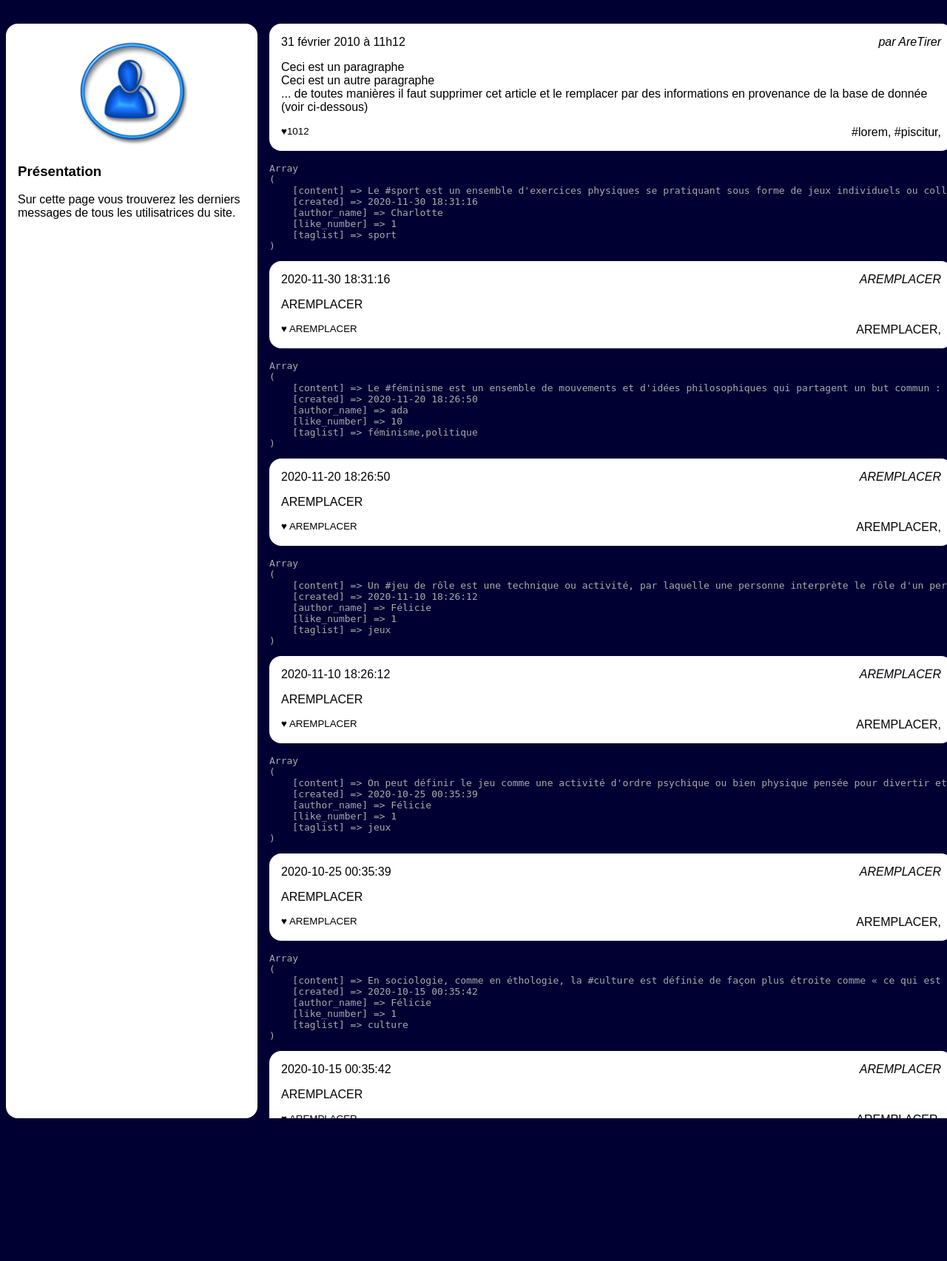
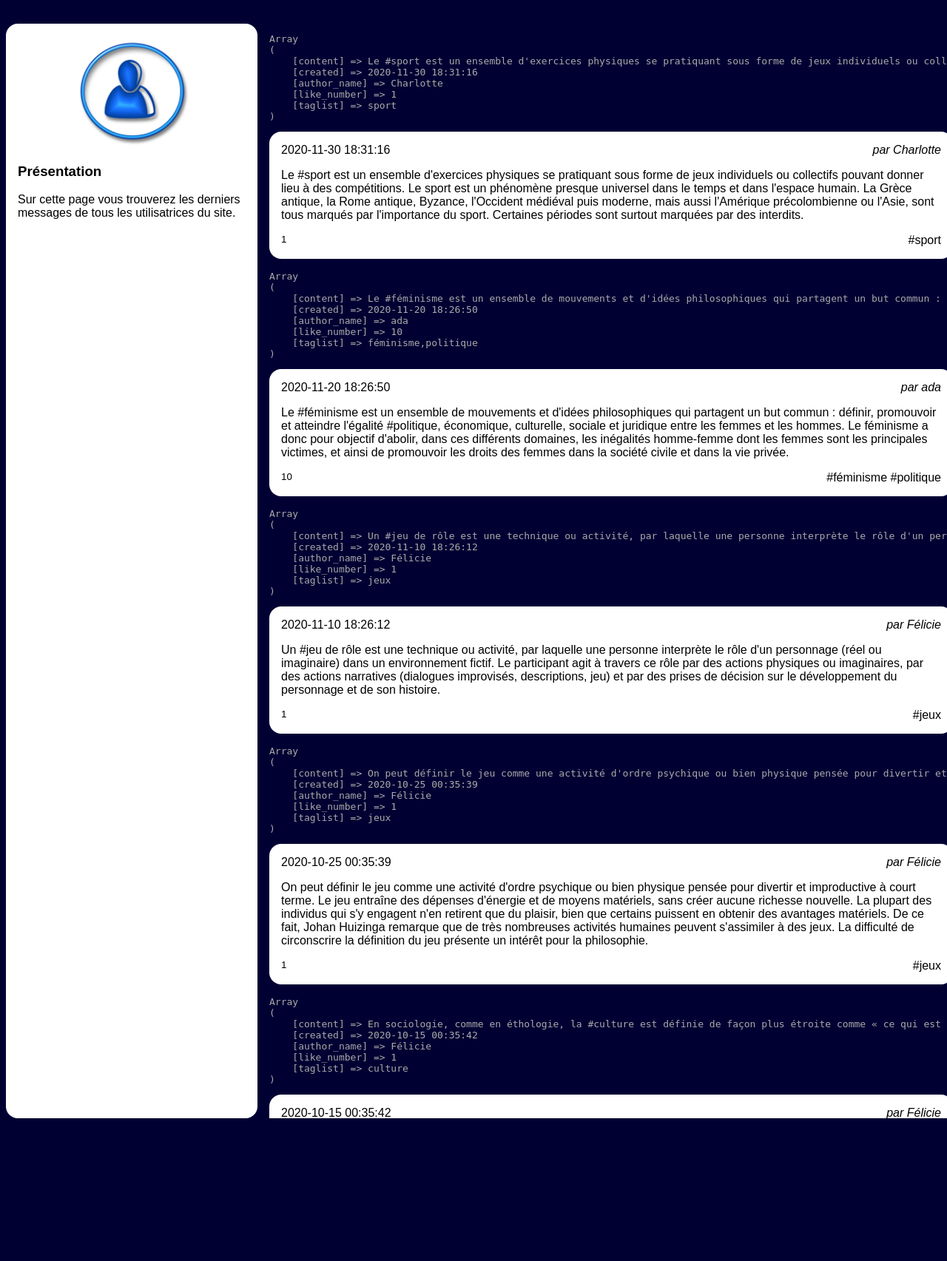
Before and after one commit to adatechschool/reseau-social-php-php_social_network_zineb_eda_kai, a PHP site: page /news.php in a window 1280 px wide. Shown: the part 90-1795 px from the top of the page at 74% size. Run offline with PHP 8.4, Linux system fonts and the light colour scheme; data comes from the database, SQL or seed files in the repository.

Commit message:
remplacer aremplacer

```diff
--- a/Niveau1/resoc_n1/news.php
+++ b/Niveau1/resoc_n1/news.php
@@ -1,17 +1,19 @@
 <!doctype html>
 <html lang="fr">
+
 <head>
     <meta charset="utf-8">
     <title>ReSoC - Actualités</title>
     <meta name="author" content="Julien Falconnet">
-        <link rel="stylesheet" href="style.css"/>
+    <link rel="stylesheet" href="style.css" />
 </head>
+
 <body>
     <?php
     include "header.php";
-        ?>        <div id="wrapper">
+    ?> <div id="wrapper">
         <aside>
-                <img src="user.jpg" alt="Portrait de l'utilisatrice"/>
+            <img src="user.jpg" alt="Portrait de l'utilisatrice" />
             <section>
                 <h3>Présentation</h3>
                 <p>Sur cette page vous trouverez les derniers messages de
@@ -21,24 +23,7 @@
         <main>
             <!-- L'article qui suit est un exemple pour la présentation et
                   @todo: doit etre retiré -->
-                <article>
-                    <h3>
-                        <time datetime='2020-02-01 11:12:13' >31 février 2010 à 11h12</time>
-                    </h3>
-                    <address>par AreTirer</address>
-                    <div>
-                        <p>Ceci est un paragraphe</p>
-                        <p>Ceci est un autre paragraphe</p>
-                        <p>... de toutes manières il faut supprimer cet
-                            article et le remplacer par des informations en
-                            provenance de la base de donnée (voir ci-dessous)</p>
-                    </div>
-                    <footer>
-                        <small>♥1012 </small>
-                        <a href="">#lorem</a>,
-                        <a href="">#piscitur</a>,
-                    </footer>
-                </article>
+
 
             <?php
             /*
@@ -53,11 +38,10 @@
             // Etape 1: Ouvrir une connexion avec la base de donnée.
             include "config.php";
             //verification
-                if ($mysqli->connect_errno)
-                {
+            if ($mysqli->connect_errno) {
                 echo "<article>";
-                    echo("Échec de la connexion : " . $mysqli->connect_error);
-                    echo("<p>Indice: Vérifiez les parametres de <code>new mysqli(...</code></p>");
+                echo ("Échec de la connexion : " . $mysqli->connect_error);
+                echo ("<p>Indice: Vérifiez les parametres de <code>new mysqli(...</code></p>");
                 echo "</article>";
                 exit();
             }
@@ -82,18 +66,16 @@
                     ";
             $lesInformations = $mysqli->query($laQuestionEnSql);
             // Vérification
-                if ( ! $lesInformations)
-                {
+            if (!$lesInformations) {
                 echo "<article>";
-                    echo("Échec de la requete : " . $mysqli->error);
-                    echo("<p>Indice: Vérifiez la requete  SQL suivante dans phpmyadmin<code>$laQuestionEnSql</code></p>");
+                echo ("Échec de la requete : " . $mysqli->error);
+                echo ("<p>Indice: Vérifiez la requete  SQL suivante dans phpmyadmin<code>$laQuestionEnSql</code></p>");
                 exit();
             }
 
             // Etape 3: Parcourir ces données et les ranger bien comme il faut dans du html
             // NB: à chaque tour du while, la variable post ci dessous reçois les informations du post suivant.
-                while ($post = $lesInformations->fetch_assoc())
-                {
+            while ($post = $lesInformations->fetch_assoc()) {
                 //la ligne ci-dessous doit etre supprimée mais regardez ce
                 //qu'elle affiche avant pour comprendre comment sont organisées les information dans votre
                 echo "<pre>" . print_r($post, 1) . "</pre>";
@@ -108,21 +90,31 @@
                     <h3>
                         <time><?php echo $post['created'] ?></time>
                     </h3>
-                        <address>AREMPLACER</address>
+                    <address><?php echo "par " . $post['author_name'] ?></address>
                     <div>
-                            <p>AREMPLACER</p>
+                        <p><?php echo $post['content']   ?></p>
                     </div>
                     <footer>
-                            <small>♥ AREMPLACER </small>
-                            <a href="">AREMPLACER</a>,
+                        <small><?php echo $post['like_number']    ?></small>
+                        <a href=""><?php $tags = $post['taglist'];
+                                    $tagArray = explode(',', $tags);
+                                    foreach ($tagArray as $tags) {
+                                        echo '<a href="#"> #' . ($tags) . '</a>';
+                                    }
+
+
+
+
+                                    ?></a>
                     </footer>
                 </article>
             <?php
                 // avec le <?php ci-dessus on retourne en mode php
-                }// cette accolade ferme et termine la boucle while ouverte avant.
+            } // cette accolade ferme et termine la boucle while ouverte avant.
             ?>
 
         </main>
     </div>
 </body>
+
 </html>
```
Lines whose indentation alone changed are shown as unchanged.
